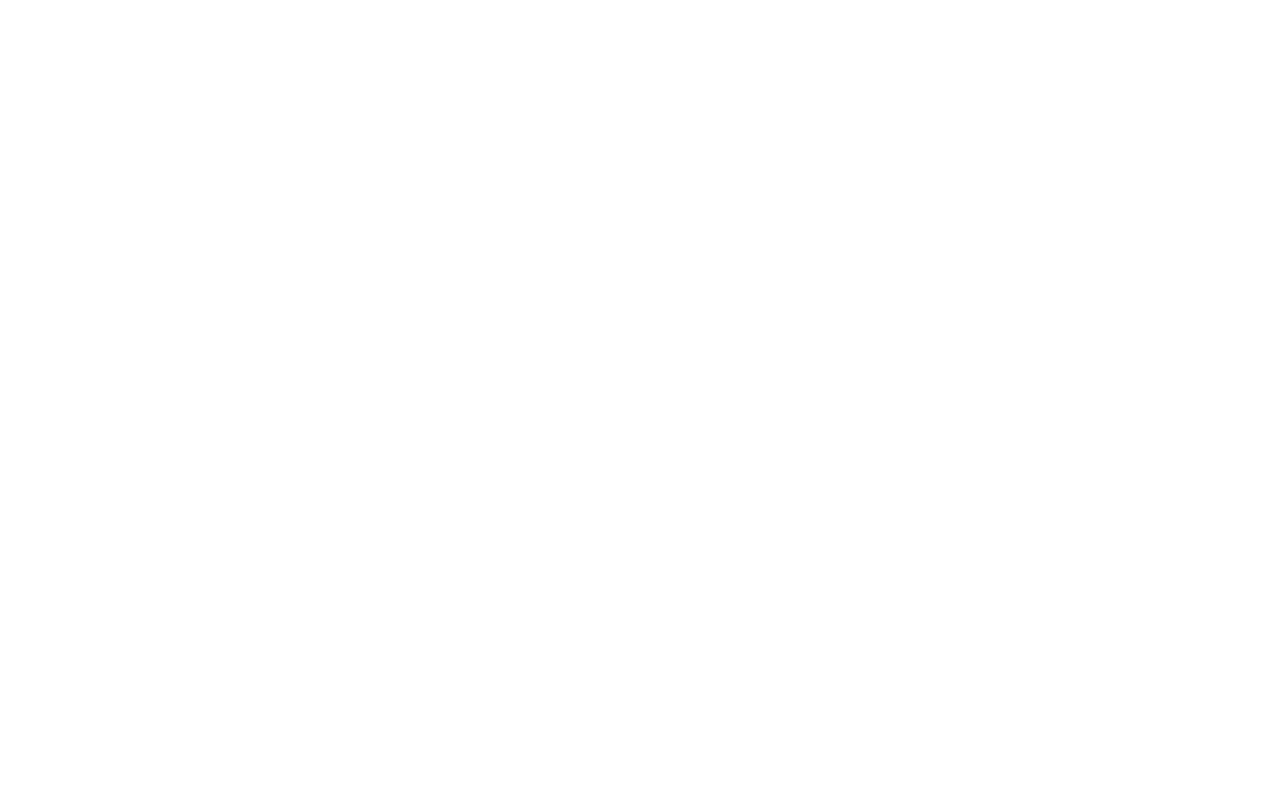
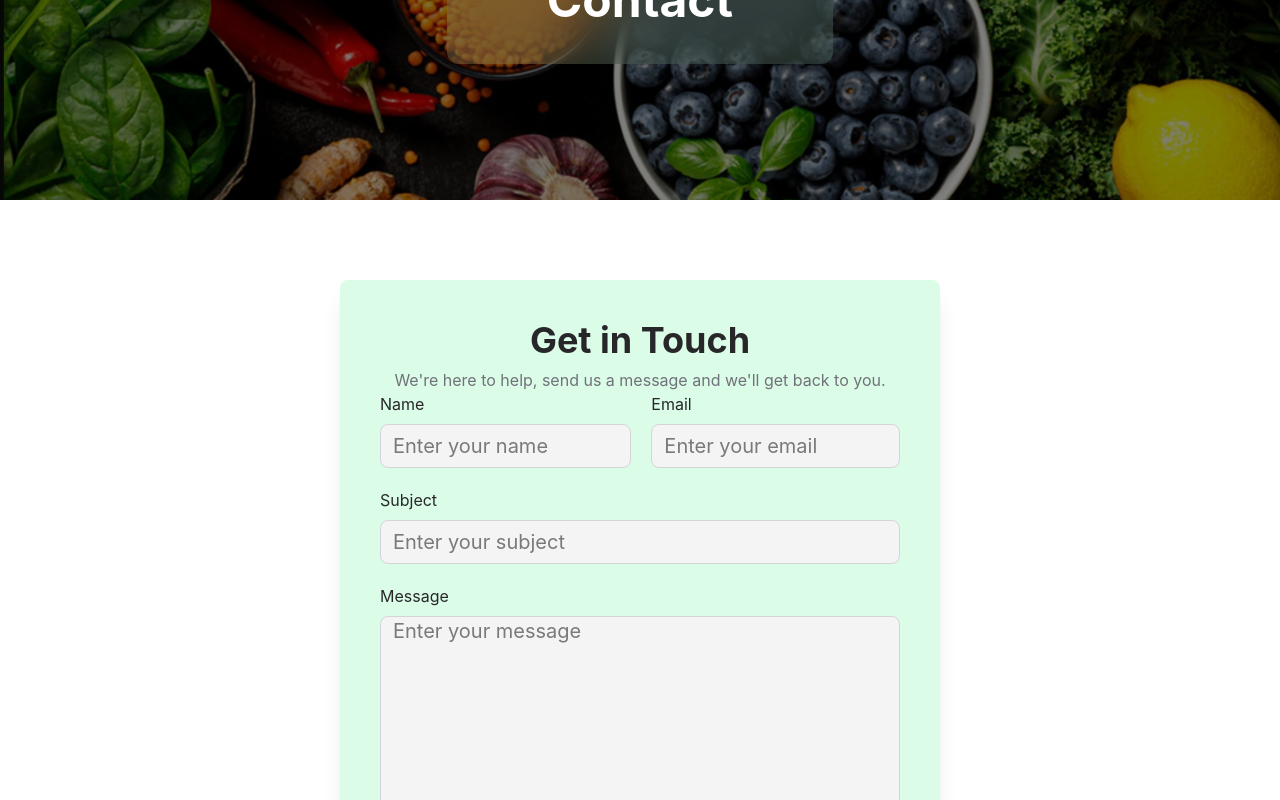
Before and after one commit to ShreyasAmbre/fresh-grocery, a React (Vite) app: page /contact in a window 1280 px wide. Before the commit this address had no page. Shown: the part 300-1100 px from the top of the page. Before the commit the page ends 800 px from the top, so only its background shows below. Built offline with nearby package versions, Linux system fonts and the light colour scheme.

Commit message:
contact UI with email send integration with EmailJs service

```diff
--- a/package.json
+++ b/package.json
@@ -10,6 +10,7 @@
     "preview": "vite preview"
   },
   "dependencies": {
+    "@emailjs/browser": "^4.4.1",
     "@tailwindcss/vite": "^4.2.2",
     "react": "^19.2.4",
     "react-dom": "^19.2.4",
--- a/src/App.jsx
+++ b/src/App.jsx
@@ -6,6 +6,7 @@ import Dairy from './components/Dairy/Dairy';
 import SeeFood from './components/SeeFood/SeeFood';
 import AllProducts from './components/AllProducts/AllProducts';
 import Layout from './components/Layout/Layout';
+import Contact from './components/Contact/Contact';
 
 export default function App() {
   const router = createBrowserRouter([
@@ -32,6 +33,10 @@ export default function App() {
         {
           path: '/all-products',
           element: <AllProducts />
+        },
+        {
+          path: '/contact',
+          element: <Contact />
         }
       ]
     },
--- /dev/null
+++ b/src/components/Contact/Contact.jsx
@@ -0,0 +1,95 @@
+import React, { useRef } from 'react'
+import Banner from '../Banner/Banner';
+import BgContact from '../../assets/contact-banner.png';
+import emailjs from '@emailjs/browser'
+
+
+function Contact() {
+  const formData = useRef('');
+
+
+  const sendEmail = (event) => {
+    event.preventDefault();
+    console.log(formData.current);
+    const form = formData.current;
+
+    const templateParams = {
+      "user-name": form["user-name"].value,
+      "user-email": form["user-email"].value,
+      "user-subject": form["user-subject"].value,
+      "user-message": form["user-message"].value
+    };
+
+    emailjs.send("service_4p7csi6", "template_fths57e", templateParams, "sP54Hl-DcZ9y2A9mX").then(
+      (response) => {
+        console.log('SUCCESS!', response.status, response.text);
+        alert('Message send successfully');
+        formData.current.reset();
+      },
+      (error) => {
+        console.log('FAILED...', error);
+        alert('Failed to send message:');
+      },
+    );
+  }
+
+  return (
+    <div>
+      <Banner title='Contact'  bgImg={BgContact}/>
+      <div className='max-w-[1400px] mx-auto px-10 py-20'>
+        <div className='flex items-center justify-center '>
+          <div className='w-150 bg-green-100 p-10 rounded-lg shadow-xl'>
+            <div className='text-center'>
+              <h1 className='text-4xl text-zinc-800 mb-2 font-bold'>Get in Touch</h1>
+              <p className='text-md text-zinc-500'>We're here to help, send us a message and we'll get back to you.</p>
+            </div>
+            <form action="" autoComplete='off' ref={formData} onSubmit={sendEmail}>
+              <div className='flex flex-col gap-y-5'>
+                <div className='flex gap-5'>
+                  <div>
+                    <label htmlFor="user-name" className='text-zinc-800'>Name</label>
+                    <input type="text" name='user-name' id='user-name' placeholder='Enter your name'
+                    className='border-1 border-zinc-300 w-full bg-zinc-100 h-11 pl-3 rounded-lg mt-2 text-xl
+                    focus:outline-green-600 rounded-lg ' required/>
+                  </div>
+                  <div>
+                    <label htmlFor="user-email" className='text-zinc-800'>Email</label>
+                    <input type="text" name='user-email' id='user-email' placeholder='Enter your email'
+                    className='border-1 border-zinc-300 w-full bg-zinc-100 h-11 pl-3 rounded-lg mt-2 text-xl
+                    focus:outline-green-600 rounded-lg ' required/>
+                  </div>
+                </div>
+
+                <div>
+                  <label htmlFor="user-subject" className='text-zinc-800'>Subject</label>
+                  <input type="text" name='user-subject' id='user-subject' placeholder='Enter your subject'
+                  className='border-1 border-zinc-300 w-full bg-zinc-100 h-11 pl-3 rounded-lg mt-2 text-xl
+                  focus:outline-green-600 rounded-lg ' required/>
+                </div>
+                <div>
+                  <label htmlFor="user-message" className='text-zinc-800'>Message</label>
+                  <textarea rows={10} name='user-message' id='user-message' placeholder='Enter your message'
+                  className='border-1 border-zinc-300 w-full bg-zinc-100 pl-3 rounded-lg mt-2 text-xl
+                  focus:outline-green-600 rounded-lg ' required/>
+                </div>
+                <div>
+                  <button type='submit' className='py-3 bg-green-600 text-white rounded-lg w-full cursor-pointer
+                    active:bg-green-700'>
+                    Submit
+                  </button>
+                </div>
+              </div>
+            </form>
+          </div>
+
+
+
+
+        </div>
+
+      </div>
+    </div>
+  )
+}
+
+export default Contact
--- a/src/components/Navbar/Navbar.jsx
+++ b/src/components/Navbar/Navbar.jsx
@@ -54,12 +54,12 @@ function Navbar() {
             </a>
           </li>
           <li>
-            <a
-              href="#"
+            <Link
+              to="/contact"
               className="font-semibold tracking-wider text-zinc-800 hover:text-green-600"
             >
               Contact
-            </a>
+            </Link>
           </li>
         </ul>
 
@@ -120,12 +120,12 @@ function Navbar() {
               </a>
             </li>
             <li>
-              <a
-                href="#"
+              <Link
+                to="/contact"
                 className="font-semibold tracking-wider text-zinc-800 hover:text-green-600"
               >
                 Contact
-              </a>
+              </Link>
             </li>
             <li className="flex p-1 border-2 border-green-600 rounded-full md:hidden">
               <input
```
Also changed, not shown: src/assets/contact-banner.png (added), 1 other file (tests, documents, lock files or other folders).
